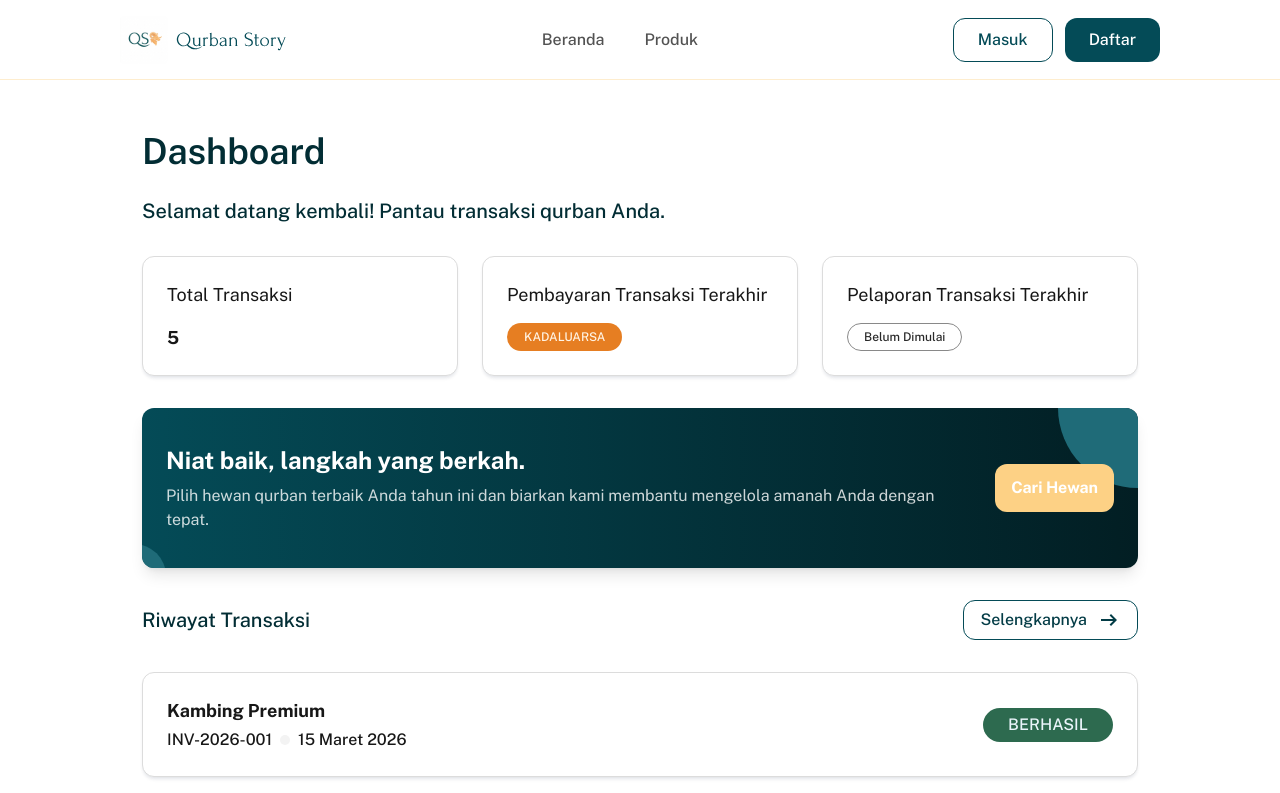
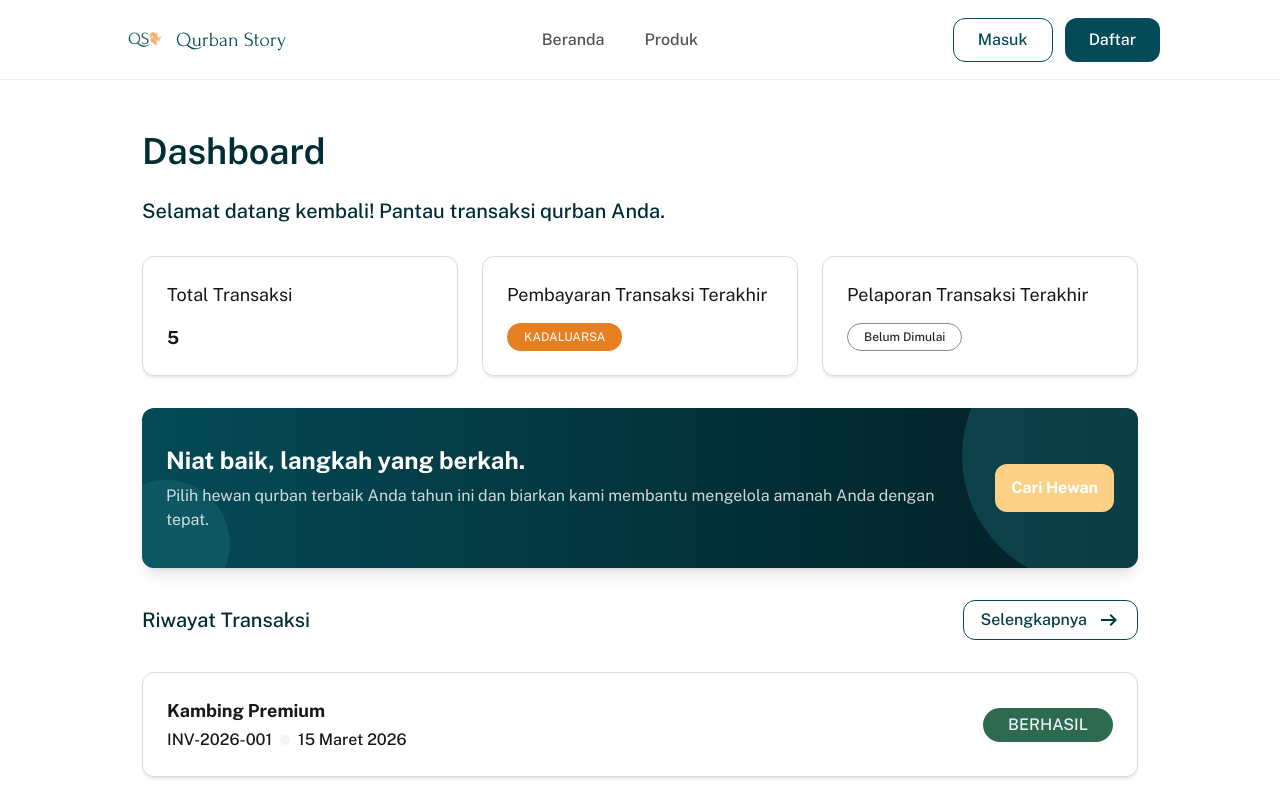
Before and after one commit to zerosuum/qurban-story, a Next.js app: page /dashboard in a window 1280 px wide. Shown: the top 793 px of the page. Built offline with nearby package versions, Linux system fonts and the light colour scheme; no server answers; a web font is replaced by a local one.

Commit message:
feat(customer-dashboard): adjusting cta banner ui

```diff
--- a/components/ui/CtaBanner.tsx
+++ b/components/ui/CtaBanner.tsx
@@ -8,10 +8,16 @@ export default function CtaBanner() {
       style={{ background: "linear-gradient(90deg, #044B57 0%, #021E23 100%)" }}
     >
       {/* Abstract Pattern Kiri Bawah */}
-      <div className="absolute -left-10 -bottom-10 w-16 h-16 rounded-full bg-primary-400" />
+      <div
+        className="absolute -left-[40px] -bottom-[40px] w-[128px] h-[128px] rounded-full opacity-40"
+        style={{ backgroundColor: "#1F6B78" }}
+      />
 
       {/* Abstract Pattern Kanan Atas */}
-      <div className="absolute -right-20 -top-20 w-40 h-40 rounded-full bg-primary-400" />
+      <div
+        className="absolute -right-[80px] -top-[80px] w-[256px] h-[256px] rounded-full opacity-40"
+        style={{ backgroundColor: "#1F6B78" }}
+      />
 
       {/* Teks Content */}
       <div className="flex flex-col justify-center gap-2 relative z-10 w-192.25">
```
